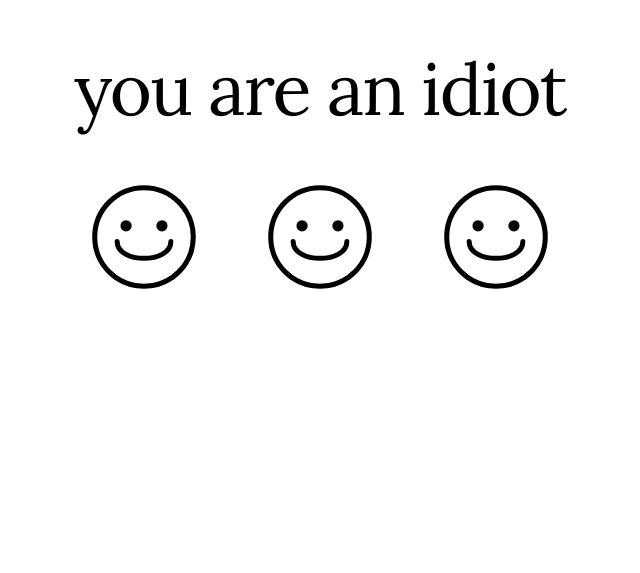
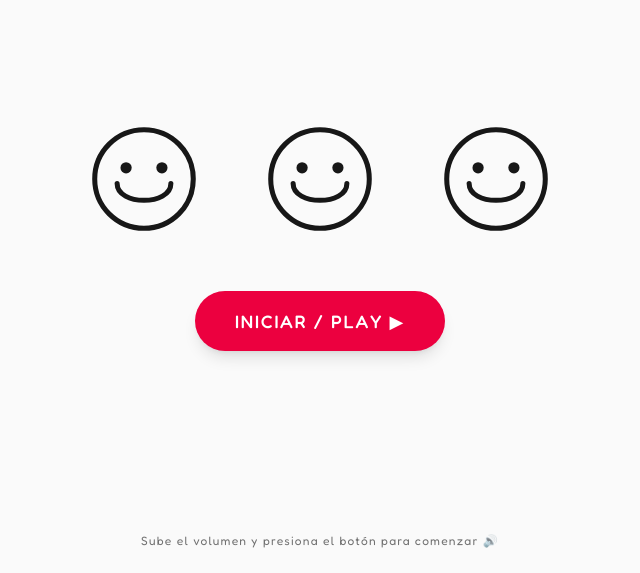
Before and after one commit to WikiStars5/YOU-ARE-AN-IDIOAT, a React (Vite) app: page / in a window 1280 px wide. Shown: the part 227-800 px from the top of the page, without its empty margins (320-960 px from the left). Built offline with nearby package versions, Linux system fonts and the light colour scheme; no server answers.

Commit message:
feat: implement manual user activation for audio
Replaced automatic global event listeners with a manual trigger to handle browser autoplay policies more reliably and ensure user intent before playing audio.

```diff
--- a/src/App.tsx
+++ b/src/App.tsx
@@ -8,6 +8,7 @@ export default function App() {
   const audioRef = useRef<HTMLAudioElement>(null);
   const [isPlaying, setIsPlaying] = useState(false);
   const [audioSrc, setAudioSrc] = useState<string>("");
+  const [started, setStarted] = useState(false);
 
   // Check, fetch, and cache the audio blob locally
   useEffect(() => {
@@ -48,48 +49,44 @@ export default function App() {
     initFirebaseTracking();
   }, []);
 
-  // Automatically attempt to play once audioSrc is loaded or whenever user interacts
-  useEffect(() => {
-    if (!audioSrc) return;
+  // Handle manual activation
+  const handleStartPrank = (e?: React.MouseEvent) => {
+    if (e) {
+      e.stopPropagation();
+    }
 
-    const startAudio = () => {
-      if (audioRef.current) {
-// Set source on the actual ref to avoid reset states on render
-        audioRef.current.play()
-          .then(() => {
-            setIsPlaying(true);
-            removeListeners();
-          })
-          .catch((err) => {
-            console.log("Autoplay blocked or pending interaction:", err);
-          });
-      }
-    };
+    setStarted(true);
 
-    const removeListeners = () => {
-      window.removeEventListener("click", startAudio);
-      window.removeEventListener("touchstart", startAudio);
-      window.removeEventListener("keydown", startAudio);
-      window.removeEventListener("mousedown", startAudio);
-    };
+    // Play audio immediately
+    if (audioRef.current) {
+      audioRef.current.play()
+        .then(() => {
+          setIsPlaying(true);
+        })
+        .catch((err) => {
+          console.error("Audio trigger failed:", err);
+        });
+    }
 
-    // Attach listeners to instantly play on any user gesture
-    window.addEventListener("click", startAudio);
-    window.addEventListener("touchstart", startAudio);
-    window.addEventListener("keydown", startAudio);
-    window.addEventListener("mousedown", startAudio);
+    // Attempt to open 2 small troll pop-ups under the trusted click context
+    try {
+      const currentUrl = window.location.href;
+      const popupOptions = "width=420,height=320,left=150,top=150,menubar=no,toolbar=no,location=no,status=no";
 
-    // Initial silent autoplay attempt
-    startAudio();
+      const p1 = window.open(currentUrl, "_blank", popupOptions);
+      const p2 = window.open(currentUrl, "_blank", popupOptions);
 
-    return () => {
-      removeListeners();
-    };
-  }, [audioSrc]);
+      if (p1) console.log("Troll window 1 opened successfully!");
+      if (p2) console.log("Troll window 2 opened successfully!");
+    } catch (popupError) {
+      console.warn("Could not open pop-up windows automatically (likely blocked by browser settings):", popupError);
+    }
+  };
 
   return (
     <div
-      className="flash-strobe min-h-screen w-full flex flex-col justify-center items-center select-none p-4 font-serif transition-all cursor-pointer"
+      className={`${started ? "flash-strobe" : "bg-neutral-50 text-neutral-900"} min-h-screen w-full flex flex-col justify-center items-center select-none p-4 font-serif transition-all`}
+      onClick={started ? undefined : () => handleStartPrank()}
     >
       {/* Loop Audio player using local cached Object URL source once ready */}
       {audioSrc && (
@@ -97,15 +94,17 @@ export default function App() {
           ref={audioRef}
           src={audioSrc}
           loop
-          autoPlay
         />
       )}
 
       {/* Centered main container layout matching the exact image mockup */}
       <div className="flex flex-col items-center gap-14 max-w-xl w-full">
 
-        {/* Title phrase in exact natural lower case */}
-        <h1 className="text-5xl sm:text-6xl md:text-7xl font-normal tracking-tight text-center select-none">
+        {/* Title phrase in exact natural lower case - hidden until started */}
+        <h1
+          className="text-5xl sm:text-6xl md:text-7xl font-normal tracking-tight text-center select-none transition-all duration-300"
+          style={{ visibility: started ? "visible" : "hidden", opacity: started ? 1 : 0 }}
+        >
           you are an idiot
         </h1>
 
@@ -144,12 +143,22 @@ export default function App() {
 
         </div>
 
+        {/* Start Button shown below the smileys only before activation */}
+        {!started && (
+          <button
+            onClick={(e) => handleStartPrank(e)}
+            className="px-10 py-4 font-sans text-lg font-medium tracking-widest uppercase text-white bg-rose-600 hover:bg-rose-700 active:scale-95 transition-all rounded-full shadow-lg hover:shadow-xl cursor-pointer"
+          >
+            {audioSrc ? "Iniciar / Play ▶" : "Preparando... 🔄"}
+          </button>
+        )}
+
       </div>
 
-      {/* Subtle interaction cue if browser blocks early autoplay */}
-      {!isPlaying && (
-        <div className="absolute bottom-6 text-xs font-sans tracking-widest opacity-60 animate-pulse text-center">
-          {audioSrc ? "Haz clic en cualquier parte para activar la música 🔊" : "Preparando audio... 🔄"}
+      {/* Subtle footer tip before starting */}
+      {!started && (
+        <div className="absolute bottom-6 text-xs font-sans tracking-widest opacity-60 text-center">
+          Sube el volumen y presiona el botón para comenzar 🔊
         </div>
       )}
     </div>
```
